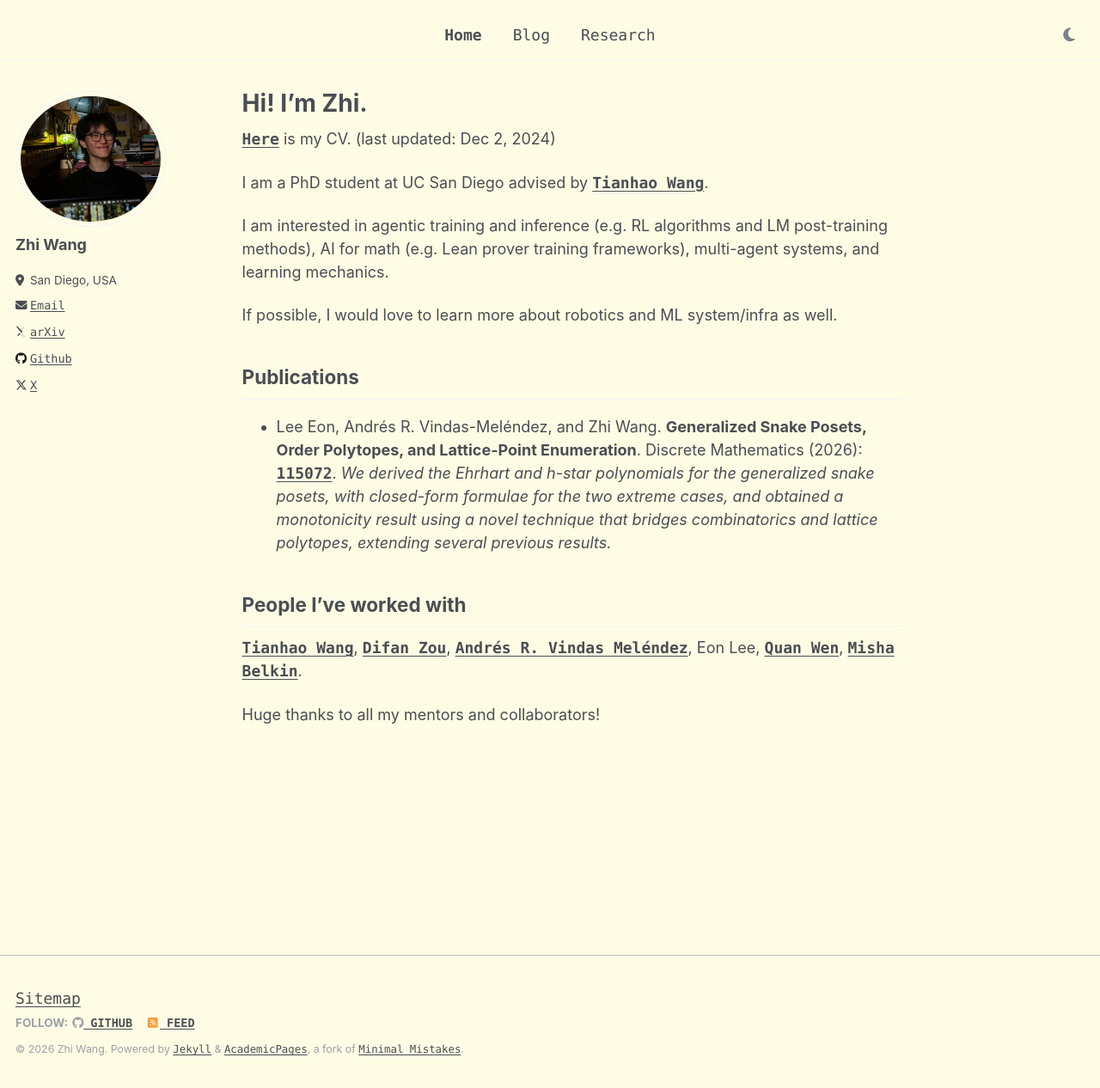
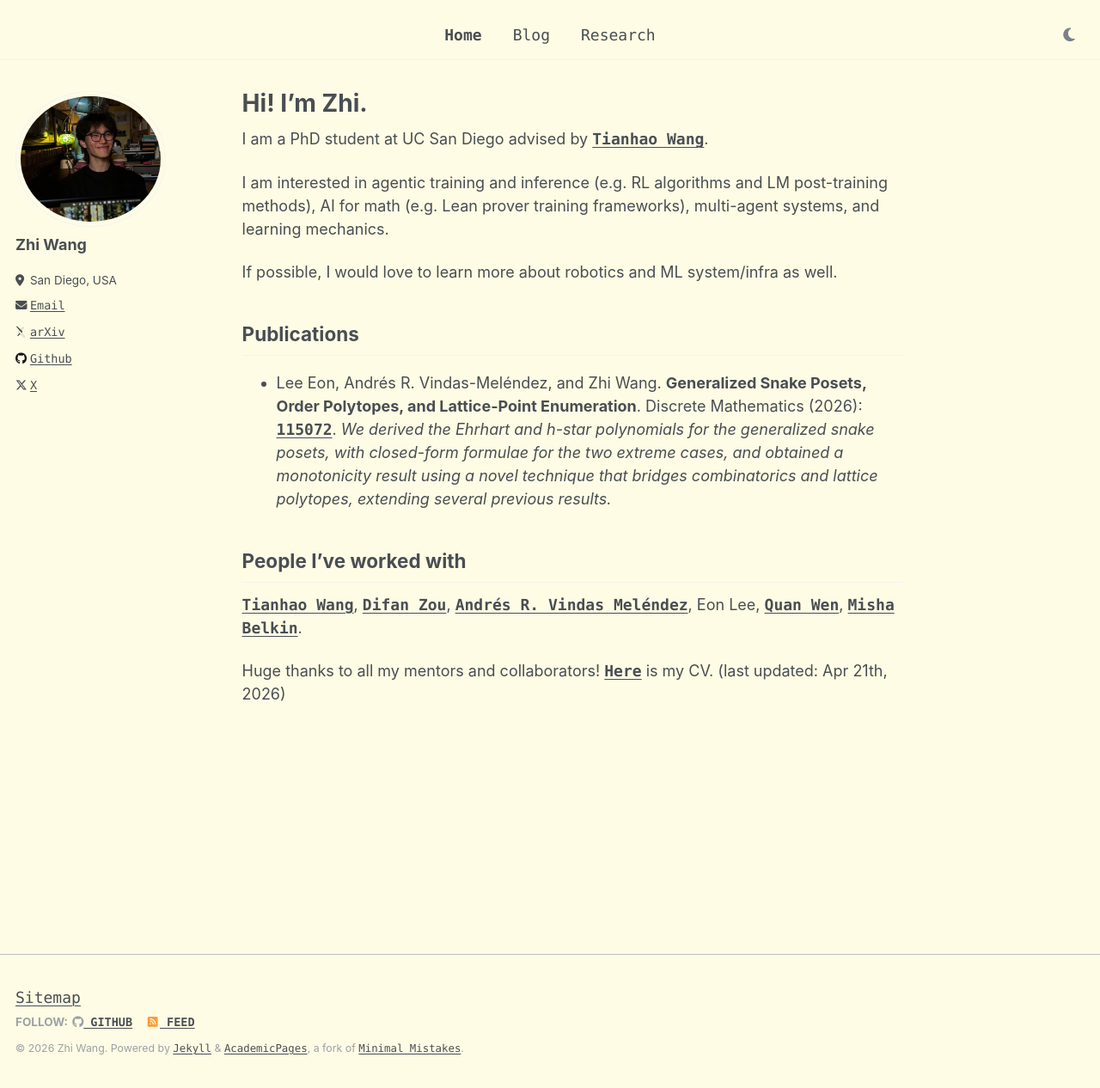
Before and after one commit to Zhi0467/Zhi0467.github.io, a Jekyll site: the page built from _pages/about.md, in a window 1280 px wide and 1266 px high. Shown: the whole window at 86% size. Built offline with Jekyll 4.4.1, drawn with Linux system fonts in a browser that asks for light colours; some web fonts are replaced.

Commit message:
updated CV

```diff
--- a/_pages/about.md
+++ b/_pages/about.md
@@ -3,9 +3,6 @@ permalink: /
 title: "Hi! I'm Zhi."
 author_profile: true
 ---
-
-[Here](/files/CV.pdf) is my CV. (last updated: Dec 2, 2024)
-
 I am a PhD student at UC San Diego advised by [Tianhao Wang](https://tiiao.github.io).
 
 I am interested in agentic training and inference (e.g. RL algorithms and LM post-training methods), AI for math (e.g. Lean prover training frameworks), multi-agent systems, and learning mechanics.
@@ -21,4 +18,4 @@ People I've worked with
 ------
 [Tianhao Wang](https://tiiao.github.io), [Difan Zou](https://difanzou.github.io), [Andrés R. Vindas Meléndez](https://math.hmc.edu/arvm/), Eon Lee, [Quan Wen](http://www.wenlab.org), [Misha Belkin](http://misha.belkin-wang.org).
 
-Huge thanks to all my mentors and collaborators!
+Huge thanks to all my mentors and collaborators! [Here](/files/CV.pdf) is my CV. (last updated: Apr 21th, 2026)
```
Also changed, not shown: 3 other files.
